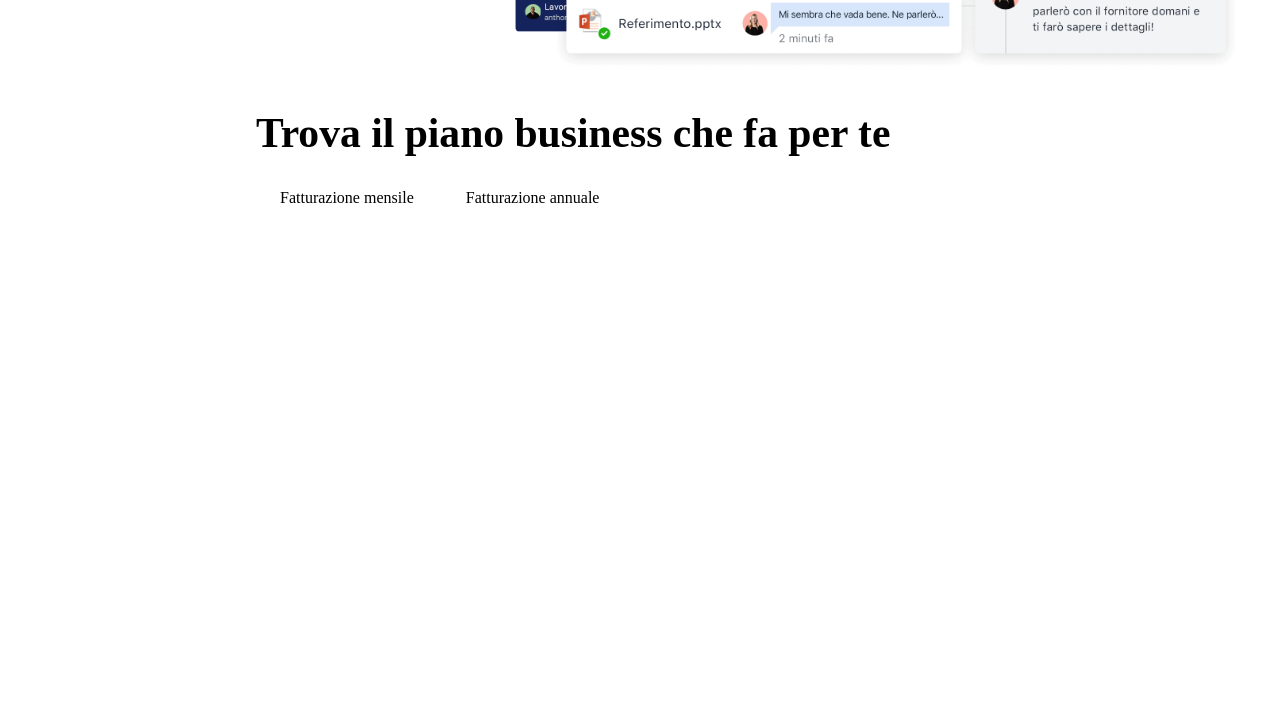
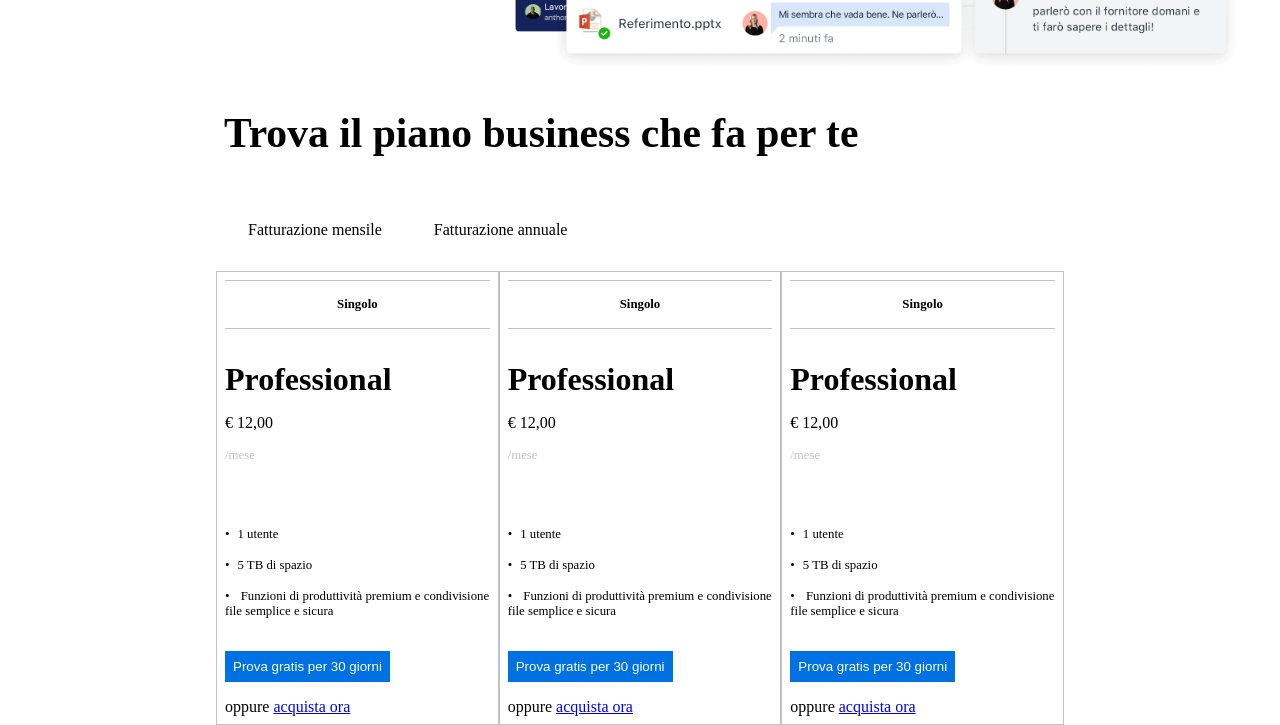
Before and after one commit to Alberto-Monaco/htmlcss-dropbox, a plain HTML site: page index.html in a window 1280 px wide. Shown: the part 673-1398 px from the top of the page. Before the commit the page ends 880 px from the top, so only its background shows below. Drawn offline with Linux system fonts and the light colour scheme.

Commit message:
fix section 2

```diff
--- a/assets/css/style.css
+++ b/assets/css/style.css
@@ -28,11 +28,11 @@
 .container-width {
 	padding-top: 5rem;
 	max-width: 75%;
-	margin: 0 auto;
+	margin: auto;
 }
 .container {
-	max-width: 60%;
-	margin: 0 auto;
+	max-width: 65%;
+	margin: auto;
 }
 .row {
 	display: flex;
@@ -155,17 +155,64 @@ header {
 }
 /* second section  */
 .plans {
-margin-top: 7rem;
+	margin-top: 7rem;
 }
 .container h3 {
-    padding-bottom: 2rem;
-    font-size: 2.6rem;
+	padding-bottom: 2rem;
+	font-size: 2.6rem;
 }
 .yearly {
-    padding-left: 3rem;
+	padding-left: 3rem;
 }
 .monthly {
-    padding-left: 1.5rem;
+	padding-left: 1.5rem;
 }
+.calc {
+	padding-top: 2rem;
+	padding-bottom: 2rem;
+}
+.plans h4 {
 
-/* end main */
+	padding-top: 2rem;
+	padding-bottom: 1rem;
+	font-size: 2rem;
+}
+.price {
+	font-size: 1rem;
+	padding-bottom: 1rem;
+}
+.mounth {
+	font-size: 0.8rem;
+	padding-bottom: 4rem;
+	color: rgba(128, 128, 128, 0.479);
+}
+ul {
+	padding-bottom: 1rem;
+}
+ul li {
+	list-style: none;
+	font-size: 0.8rem;
+	padding-bottom: 1rem;
+}
+ul li::before {
+	content: "\2022";
+	padding-right: 0.5rem;
+}
+.user {
+	text-align: center;
+	font-size: 0.8rem;
+	padding-bottom: 1rem;
+	padding-top: 1rem;
+	border-top: 1px solid rgba(128, 128, 128, 0.479);
+	border-bottom: 1px solid rgba(128, 128, 128, 0.479);
+	font-weight: bold;
+}
+.or{
+    padding-top: 1rem;
+}
+.border-plans {
+    border: 1px solid rgba(128, 128, 128, 0.479);
+
+
+}
+/* end main  */
--- a/index.html
+++ b/index.html
@@ -79,6 +79,65 @@
 						<span class="monthly">Fatturazione mensile</span>
 						<span class="yearly">Fatturazione annuale</span>
 					</div>
+					<div class="row">
+						<div class="col-4 border-plans">
+							<div class="user">Singolo</div>
+							<h4>Professional</h4>
+							<p class="price">€ 12,00</p>
+							<p class="mounth">/mese</p>
+							<ul>
+								<li>1 utente</li>
+								<li>5 TB di spazio</li>
+								<li>
+									Funzioni di produttività premium e condivisione file semplice
+									e sicura
+								</li>
+							</ul>
+							<button class="button">Prova gratis per 30 giorni</button>
+							<div class="or">
+								oppure
+								<span><a href="#">acquista ora</a></span>
+							</div>
+						</div>
+                        <div class="col-4 border-plans">
+							<div class="user">Singolo</div>
+							<h4>Professional</h4>
+							<p class="price">€ 12,00</p>
+							<p class="mounth">/mese</p>
+							<ul>
+								<li>1 utente</li>
+								<li>5 TB di spazio</li>
+								<li>
+									Funzioni di produttività premium e condivisione file semplice
+									e sicura
+								</li>
+							</ul>
+							<button class="button">Prova gratis per 30 giorni</button>
+							<div class="or">
+								oppure
+								<span><a href="#">acquista ora</a></span>
+							</div>
+						</div>
+                        <div class="col-4 border-plans">
+							<div class="user">Singolo</div>
+							<h4>Professional</h4>
+							<p class="price">€ 12,00</p>
+							<p class="mounth">/mese</p>
+							<ul>
+								<li>1 utente</li>
+								<li>5 TB di spazio</li>
+								<li>
+									Funzioni di produttività premium e condivisione file semplice
+									e sicura
+								</li>
+							</ul>
+							<button class="button">Prova gratis per 30 giorni</button>
+							<div class="or">
+								oppure
+								<span><a href="#">acquista ora</a></span>
+							</div>
+						</div>
+					</div>
 				</div>
 			</section>
 		</main>
```
Also changed, not shown: assets/img/user.png (added). Lines whose indentation alone changed are shown as unchanged.
